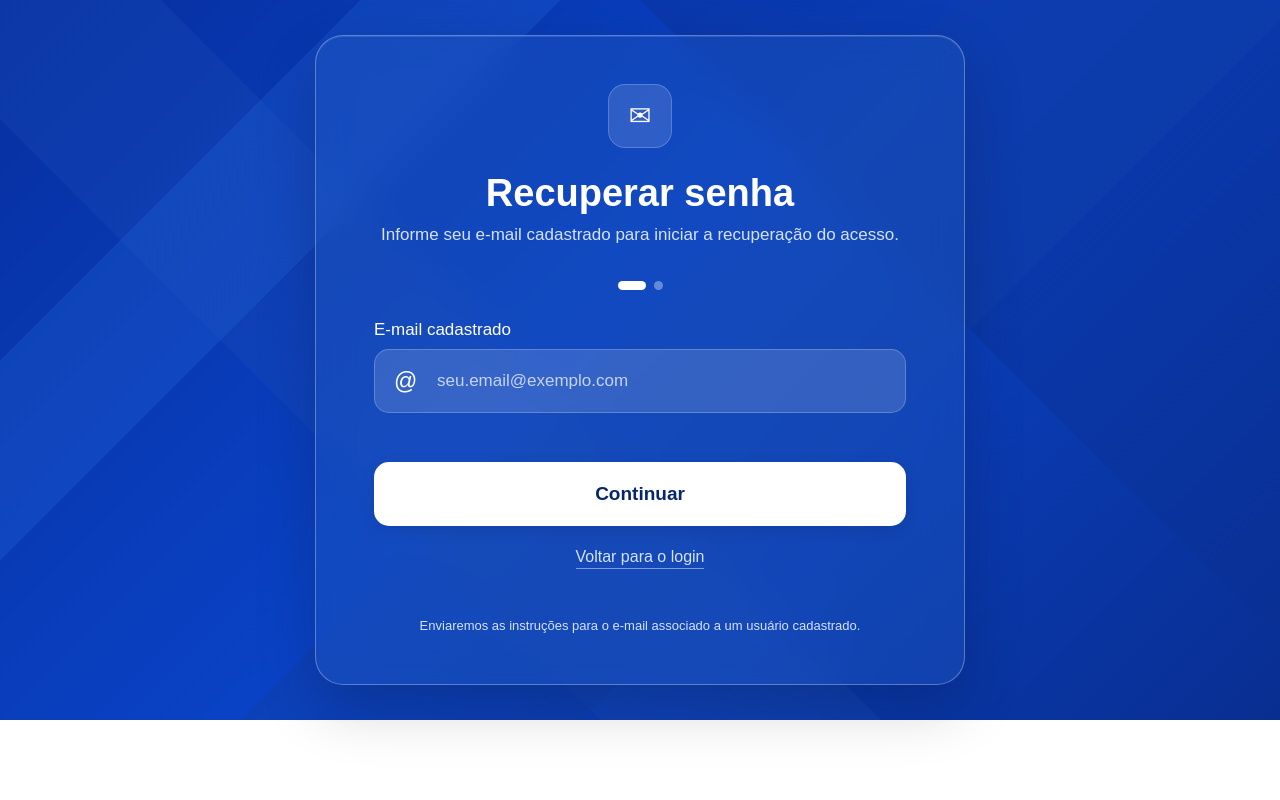
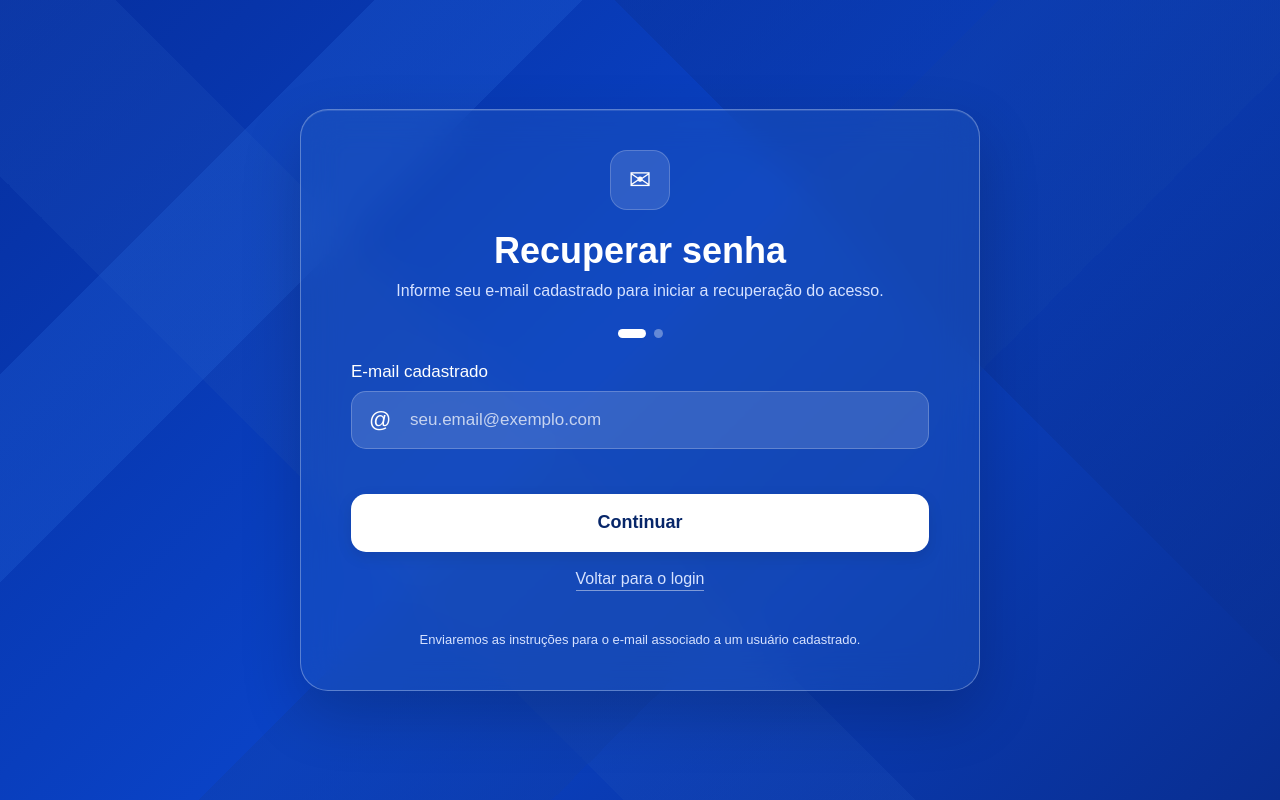
Before and after one commit to emiliasantoss2007-hub/Stock-Master, a website: page views/html/recuperar_senha.html in a window 1280 px wide. Drawn offline with Linux system fonts and the light colour scheme.

Commit message:
refactor: refatora interface de recuperação de senha

```diff
--- a/views/css/recuperar_senha.css
+++ b/views/css/recuperar_senha.css
@@ -17,13 +17,13 @@
 }
 
 body {
-    min-height: 90vh;
+    min-height: 100vh;
     font-family: Arial, Helvetica, sans-serif;
     color: var(--text);
 }
 
 .auth-page {
-    min-height: 90vh;
+    min-height: 100vh;
     display: flex;
     justify-content: center;
     align-items: center;
@@ -44,8 +44,8 @@ body {
 }
 
 .auth-card {
-    width: min(100%, 650px);
-    padding: 48px 58px;
+    width: min(100%, 680px);
+    padding: 40px 50px;
     border: 1px solid var(--card-border);
     border-radius: 28px;
     background: rgba(37, 91, 190, 0.34);
@@ -57,9 +57,9 @@ body {
 }
 
 .auth-icon {
-    width: 64px;
-    height: 64px;
-    margin: 0 auto 24px;
+    width: 60px;
+    height: 60px;
+    margin: 0 auto 20px;
     display: flex;
     justify-content: center;
     align-items: center;
@@ -70,18 +70,18 @@ body {
 }
 
 .auth-header {
-    margin-bottom: 34px;
+    margin-bottom: 26px;
     text-align: center;
 }
 
 .auth-header h1 {
-    margin-bottom: 8px;
-    font-size: clamp(28px, 4vw, 38px);
+    margin-bottom: 7px;
+    font-size: clamp(28px, 4vw, 36px);
 }
 
 .auth-header p {
     color: var(--text-muted);
-    font-size: 17px;
+    font-size: 16px;
     line-height: 1.45;
 }
 
@@ -89,7 +89,7 @@ body {
     display: flex;
     justify-content: center;
     gap: 8px;
-    margin-bottom: 30px;
+    margin-bottom: 24px;
 }
 
 .auth-step {
@@ -108,7 +108,7 @@ body {
 .auth-form {
     display: flex;
     flex-direction: column;
-    gap: 22px;
+    gap: 18px;
 }
 
 .form-group {
@@ -130,15 +130,15 @@ body {
 
 .input-icon {
     position: absolute;
-    left: 20px;
+    left: 18px;
     z-index: 1;
-    font-size: 23px;
+    font-size: 22px;
 }
 
 .input-wrapper input {
     width: 100%;
-    height: 64px;
-    padding: 0 20px 0 62px;
+    height: 58px;
+    padding: 0 18px 0 58px;
     border: 1px solid var(--input-border);
     border-radius: 15px;
     outline: none;
@@ -195,12 +195,12 @@ body {
 
 .auth-button {
     width: 100%;
-    min-height: 64px;
+    min-height: 58px;
     border: 0;
     border-radius: 15px;
     background: #ffffff;
     color: var(--primary-dark);
-    font-size: 19px;
+    font-size: 18px;
     font-weight: 700;
     cursor: pointer;
     box-shadow: 0 5px 15px rgba(0, 0, 0, .10);
@@ -227,7 +227,7 @@ body {
 }
 
 .auth-note {
-    margin-top: 8px;
+    margin-top: 4px;
     color: var(--text-muted);
     font-size: 13px;
     line-height: 1.45;
--- a/views/html/recuperar_senha.html
+++ b/views/html/recuperar_senha.html
@@ -49,7 +49,7 @@
                 </button>
 
                 <!-- HREF: recuperar-senha.html -> login.html -->
-                <a href="login.html" class="auth-link">
+                <a href="/html/login.html" class="auth-link">
                     Voltar para o login
                 </a>
 
```
Also changed, not shown: views/html/login.html (+1 -1 lines).
